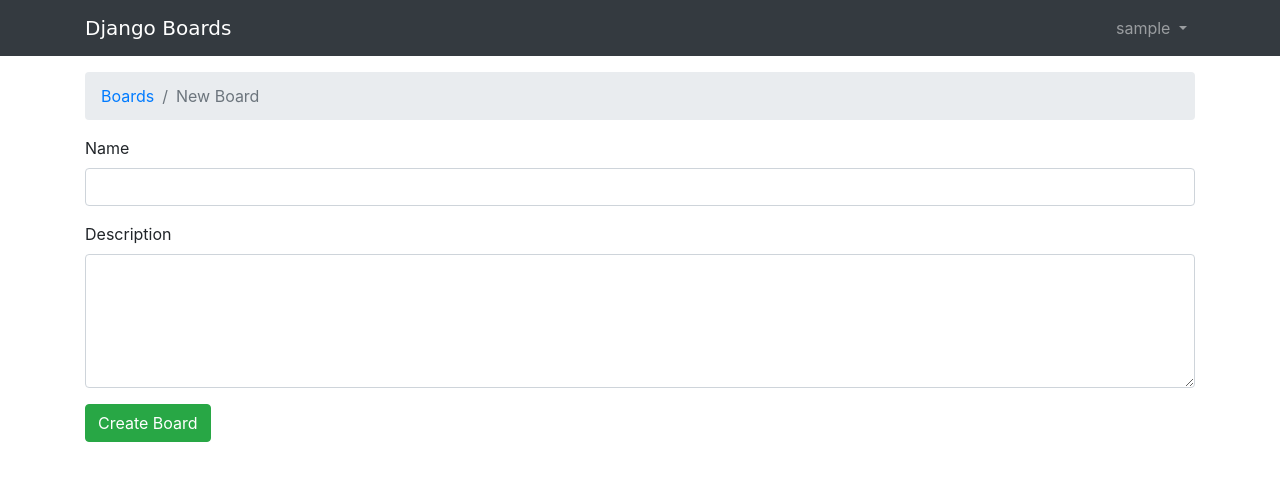
After one commit to aadilkadiwal/webboard, a Django app: page /boards/new/ in a window 1280 px wide. The commit adds this page. Shown: the top 481 px of the page. Run offline with Django 4.2, Linux system fonts and the light colour scheme; the visitor is signed in with stand-in values (Sample User, id 1); some libraries are stand-ins or nearby versions; some web fonts are replaced.

Commit message:
Added New Board Buttom

```diff
--- a/src/board/forms.py
+++ b/src/board/forms.py
@@ -2,15 +2,16 @@ from django import forms
 from django.contrib.auth.forms import UserCreationForm
 from django.contrib.auth.models import User
 
-from .models import Post, Topic
+from .models import Post, Topic, Board
 
-"""
-ModelForm is associated with the "Topic" model.
-The "subject" in the fields list inside the Meta class is referring to the "subject" field in the "Topic" model.
-Defining an extra field named "message" in a form. This refer to the message in the "Post" we want to save.
-"""
+class NewBoardForm(forms.ModelForm):
+    class Meta:
+        model = Board
+        fields = ["name", "description"]
 
-
+# ModelForm is associated with the "Topic" model.
+# The "subject" in the fields list inside the Meta class is referring to the "subject" field in the "Topic" model.
+# Defining an extra field named "message" in a form. This refer to the message in the "Post" we want to save.
 class NewTopicForm(forms.ModelForm):
     message = forms.CharField(
         widget=forms.Textarea(
@@ -24,14 +25,8 @@ class NewTopicForm(forms.ModelForm):
         model = Topic
         fields = ["subject", "message"]
 
-
-"""
-UserCreationForm: Django built-in form.
-Fields in UserCreationForm by default: username, password, password confirmation.
-Created a new field as a email in form.
-"""
-
-
+# UserCreationForm: Django built-in form. Created a new field as a email in form.
+# Fields in UserCreationForm by default: username, password, password confirmation.
 class SignUpForm(UserCreationForm):
     email = forms.CharField(max_length=254, required=True, widget=forms.EmailInput())
 
--- a/src/board/models.py
+++ b/src/board/models.py
@@ -6,7 +6,7 @@ from django.utils.html import mark_safe
 from markdown import markdown
 
 
-# Keeping a BOard name unique and description of what the board is all about.
+# Keeping a Board name unique and description of what the board is all about.
 class Board(models.Model):
     name = models.CharField(max_length=30, unique=True)
     description = models.CharField(max_length=100)
@@ -29,14 +29,8 @@ class Board(models.Model):
     def get_last_post(self):
         return Post.objects.filter(topic__board=self).order_by("-created_at").first()
 
-
-"""
-In each Board there will be serval topics. The name of user who started the topic and how many time topic has been viewed.
-related_name: To create a reverse relationship.
-(where "Board" instance will have access a list of "Topic" instance that belong to it)
-"""
-
-
+# In each Board there will be serval topics. The name of user who started the topic and how many time topic has been viewed.
+# related_name: To create a reverse relationship(where "Board" instance will have access a list of "Topic" instance that belong to it)
 class Topic(models.Model):
     subject = models.CharField(max_length=255)
     last_updated = models.DateTimeField(auto_now_add=True)
--- a/src/board/urls.py
+++ b/src/board/urls.py
@@ -3,6 +3,7 @@ from . import views as board_views
 
 urlpatterns = [
     path('', board_views.BoardListView.as_view(), name='home-page'),
+    path('boards/new/', board_views.new_board, name='new-board'),
     path('boards/<int:pk>/', board_views.board_topics, name='board-topics'),
     path('boards/<int:pk>/new/', board_views.new_topic, name='new-topic'),
     path('boards/<int:pk>/topic/<int:topic_pk>/', board_views.PostListView.as_view(), name='topic-posts'),
--- a/src/board/views.py
+++ b/src/board/views.py
@@ -1,3 +1,4 @@
+from unicodedata import name
 from django.contrib.auth.decorators import login_required
 from django.contrib.auth.models import User
 from django.core.paginator import EmptyPage, PageNotAnInteger, Paginator
@@ -8,27 +9,34 @@ from django.utils import timezone
 from django.utils.decorators import method_decorator
 from django.views.generic import ListView, UpdateView
 
-from .forms import NewTopicForm, PostForm
+from .forms import NewBoardForm, NewTopicForm, PostForm
 from .models import Board, Post, Topic
 
-"""
-This class based view function is used to view as a home page. It show all "Board" data.
-How many "Post" and "Topic" are there in "Board" topic. It also show when last "Post" is post.
-"""
-
-
+# This class based view function is used to view as a home page. It show all "Board" data.
+# How many "Post" and "Topic" are there in "Board" topic. It also show when last "Post" is post.
 class BoardListView(ListView):
     model = Board
     context_object_name = "boards"
     template_name = "board/home.html"
 
 
-"""
-This function is used to view of all "Topic" of each "Board".It show starter (name of user who created the topic).
-How many Replies and Views are there of each topic.It also show when the topic is last updated.
-"""
+# This function is used to create new board. Login is required.
+@login_required
+def new_board(request):
+    if request.method == "POST":
+        form = NewBoardForm(request.POST)
+        if form.is_valid():
+            board = Board.objects.create(
+                name = form.cleaned_data.get('name'),
+                description = form.cleaned_data.get('description')
+            )
+            return redirect('home-page')
+    else:
+        NewBoardForm()
+    return render(request, 'board/new_board.html')
 
-
+# This function is used to view of all "Topic" of each "Board".It show starter (name of user who created the topic).
+# How many Replies and Views are there of each topic.It also show when the topic is last updated.
 def board_topics(request, pk):
     board = get_object_or_404(Board, pk=pk)
     """
@@ -51,13 +59,8 @@ def board_topics(request, pk):
         topics = paginator.page(paginator.num_pages)
     return render(request, "board/topics.html", {"board": board, "topics": topics})
 
-
-"""
-This function is used to create a new topic. Login is required before creating a new topic.
-Dealing with one argument as "pk" which is used to identify the "Board".
-"""
-
-
+# This function is used to create a new topic. Login is required before creating a new topic.
+# Dealing with one argument as "pk" which is used to identify the "Board".
 @login_required
 def new_topic(request, pk):
     board = get_object_or_404(Board, pk=pk)
@@ -124,14 +127,8 @@ class PostListView(ListView):
         queryset = self.topic.posts.order_by("created_at")
         return queryset
 
-
-"""
-This function is used to reply message on specific post.
-Dealing with one argument "pk" which is used to identify "Board",
-Dealing with second argument "topic_pk" which is used to identify which topic to retrieve from the database.
-"""
-
-
+# This function is used to reply message on specific post. Dealing with one argument "pk" which is used to identify "Board",
+# Dealing with second argument "topic_pk" which is used to identify which topic to retrieve from the database.
 @login_required
 def reply_topic(request, pk, topic_pk):
     topic = get_object_or_404(Topic, board__pk=pk, pk=topic_pk)
@@ -160,13 +157,8 @@ def reply_topic(request, pk, topic_pk):
         form = PostForm()
     return render(request, "board/reply_topic.html", {"topic": topic, "form": form})
 
-
-"""
-This generic class based view is used to edit post. Can't decorate with the "@login_required" decorator.
-In class-based views it's common to decorate the "dispatch" method. All requests pass through this method, so it's safe to decorate it.
-"""
-
-
+# This generic class based view is used to edit post. Can't decorate with the "@login_required" decorator.
+# In class-based views it's common to decorate the "dispatch" method. All requests pass through this method, so it's safe to decorate it.
 @method_decorator(login_required, name="dispatch")
 class PostUpdateView(UpdateView):
     model = Post
--- a/src/templates/board/home.html
+++ b/src/templates/board/home.html
@@ -5,6 +5,9 @@
 {% endblock breadcrumb %}
 
 {% block content %}
+  <div class="mb-4">
+    <a href="{% url 'new-board' %}" class="btn btn-primary">New Board</a>
+  </div>
   <table class="table">
     <thead class="thead-dark">
       <tr>
--- /dev/null
+++ b/src/templates/board/new_board.html
@@ -0,0 +1,23 @@
+{% extends 'base.html' %}
+
+{% block title %}Start a New Board{% endblock title %}
+
+{% block breadcrumb %}
+  <li class="breadcrumb-item"><a href="{% url 'home-page' %}">Boards</a></li>
+  <li class="breadcrumb-item active">New Board</li>
+{% endblock breadcrumb %}
+
+{% block content %}
+    <form method="post">
+        {% csrf_token %}
+        <div class="form-group">
+        <label for="id_name">Name</label>
+        <input type="text" class="form-control" id="id_name" name="name">
+        </div>
+        <div class="form-group">
+        <label for="id_description">Description</label>
+        <textarea class="form-control" id="id_description" name="description" rows="5"></textarea>
+        </div>
+        <button type="submit" class="btn btn-success">Create Board</button>
+    </form>
+{% endblock content %}
```
Also changed, not shown: src/accounts/views.py (+2 -7 lines).
